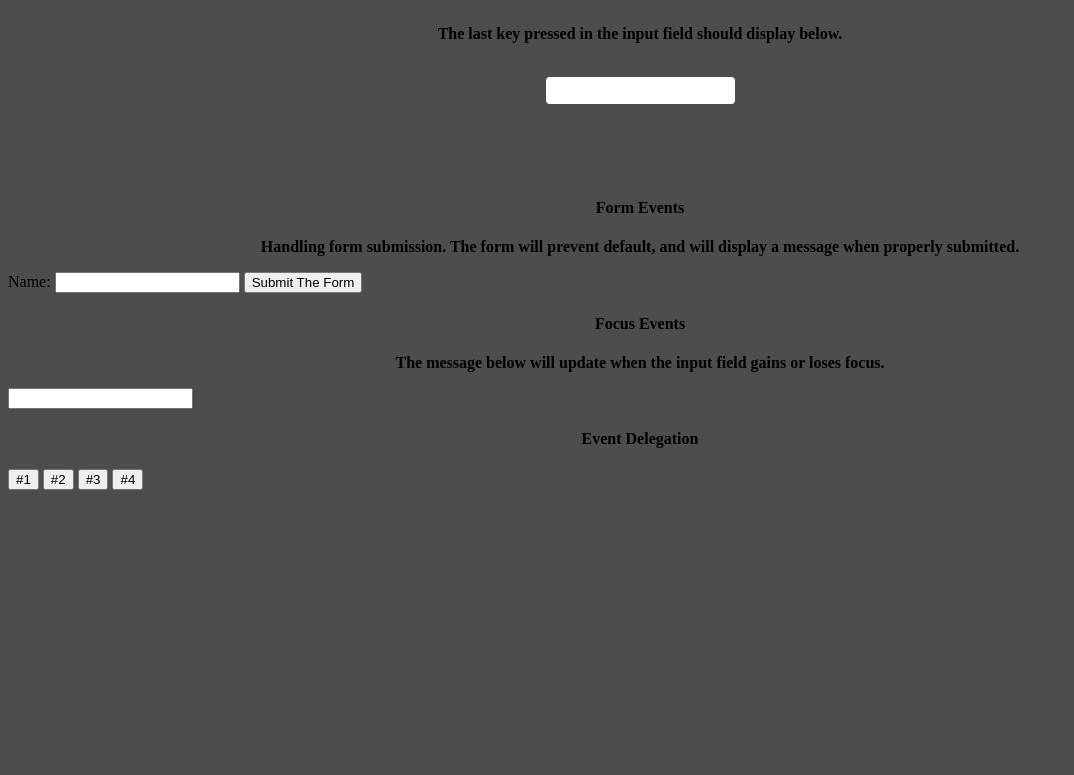
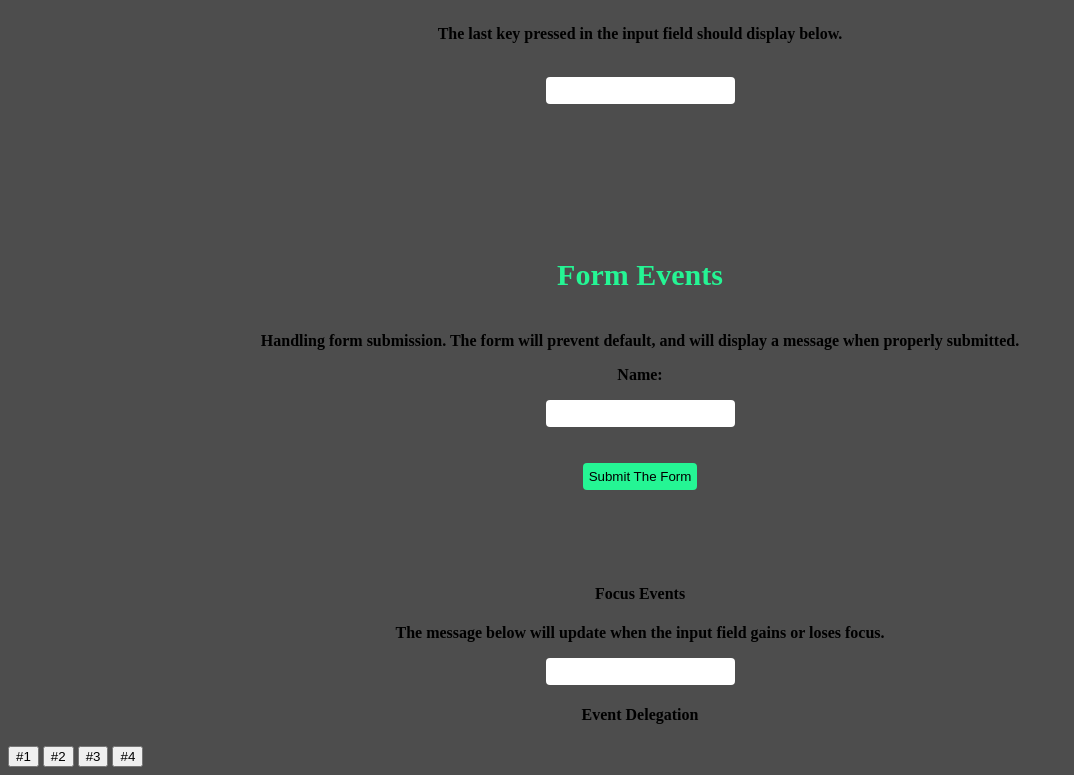
Before and after one commit to Jeff-Hartley/JS-lab-7, a plain HTML site: page index.html in a window 1280 px wide. Shown: the part 582-1357 px from the top of the page, without its empty margins (0-1074 px from the left). Before the commit the page ends 1080 px from the top, so only its background shows below. Drawn offline with Linux system fonts and the light colour scheme.

Commit message:
added functionality to form event

```diff
--- a/css/style.css
+++ b/css/style.css
@@ -1,11 +1,13 @@
 :root {
 --bg-color : rgb(77, 77, 77);
---main-color : rgb(41, 41, 41);
+--main-color : rgb(252, 43, 43);
 --highlight-color : rgb(28, 52, 155);
---eventMsg-color1 : rgb(196, 19, 166);
---mouseEvent-color : rgb(255, 44, 44);
---mouseEvent-color-hover : rgb(226, 35, 35);
---keyboardEvent-color : rgb(245, 224, 37);
+--successMsg : rgb(21, 201, 15);
+--mouseEvent-color : rgb(255, 139, 44);
+--mouseEvent-color-hover : rgb(226, 121, 35);
+--keyboardEvent-color : rgb(165, 245, 37);
+--formEvent-color : rgb(37, 245, 148);
+--formEvent-color-hover : rgb(26, 209, 124);
 --head-size : 45px;
 --section-head-size : 30px;
 
@@ -61,7 +63,7 @@ section {
     font-size: var(--section-head-size);
 }
 
-#keyboardEventInput {
+input {
     display: block;
     margin: auto;
     border: none;
@@ -72,3 +74,29 @@ section {
 #keyboardEventMsg {
     color: var(--keyboardEvent-color);
 }
+
+#formEventH {
+    color: var(--formEvent-color);
+    font-size: var(--section-head-size);
+}
+
+#formEventBtn {
+    display: block;
+    margin: auto;
+    background-color: var(--formEvent-color);
+    border: none;
+    border-radius: 4px;
+    padding: 6px;
+}
+
+#formEventBtn:hover {
+    background-color: var(--formEvent-color-hover);
+}
+
+#formEventSuccessMsg {
+    color: var(--successMsg);
+}
+
+#formEventFailMsg {
+    color: red;
+}
--- a/index.html
+++ b/index.html
@@ -25,14 +25,17 @@
         <p id="keyboardEventMsg"></p>
     </section>
 
-    <h4>Form Events</h4>
+    <section id="formEventSection">
+    <h4 id="formEventH">Form Events</h4>
     <p>Handling form submission. The form will prevent default, and will display a message when properly submitted.</p>
     <form id="formEventForm">
-        <label for="name">Name:</label>
-        <input type="text" name="formName" id="formName" required>
-        <button type="submit">Submit The Form</button>
+        <p><label for="name">Name:</label><br></p>
+        <input type="text" name="formName" id="formName" required><br>
+        <span class="error" id="formNameError"></span><br>
+        <button type="submit" id="formEventBtn">Submit The Form</button><br>
     </form>
     <p id="formEventSuccessMsg"></p>
+    </section>
 
     <h4>Focus Events</h4>
     <p>The message below will update when the input field gains or loses focus.</p>
--- a/script.js
+++ b/script.js
@@ -6,6 +6,13 @@ const mouseEventMsg = document.getElementById('mouseEventMsg');
 //For Keyboard Event
 const keyboardEventInput = document.getElementById('keyboardEventInput');
 const keyboardEventMsg = document.getElementById('keyboardEventMsg');
+
+//For Form Event
+const formEventForm = document.getElementById('formEventForm');
+const formName = document.getElementById('formName');
+const formNameError = document.getElementById('formNameError');
+const formEventSuccessMsg = document.getElementById('formEventSuccessMsg');
+
 
 //event listener for hovering over the button
 mouseEventBtn.addEventListener("mouseenter", (event) =>{
@@ -17,6 +24,26 @@ mouseEventBtn.addEventListener("mouseleave", (event) => {
     mouseEventMsg.textContent = "Hover over the button to reveal the secret message!" // message that will appear when you stop hovering
 });
 
+
+//Event listener for displaying the last key stroked
 keyboardEventInput.addEventListener("keydown", (event) => {
     keyboardEventMsg.textContent = event.key;
 });
+
+//event listener to display sucess message / prevent defauult
+formEventForm.addEventListener("submit", (event) => {
+    formNameError.textContent = '';
+
+    let isValid = true;
+
+    if (formName.value.trim() === '') {
+        formNameError.textContent = 'Please enter your name';
+        isValid = false
+    }
+
+    if (isValid) {
+        event.preventDefault();
+        formEventSuccessMsg.textContent = "Submitted Successfully!!";
+    }
+
+});
```
